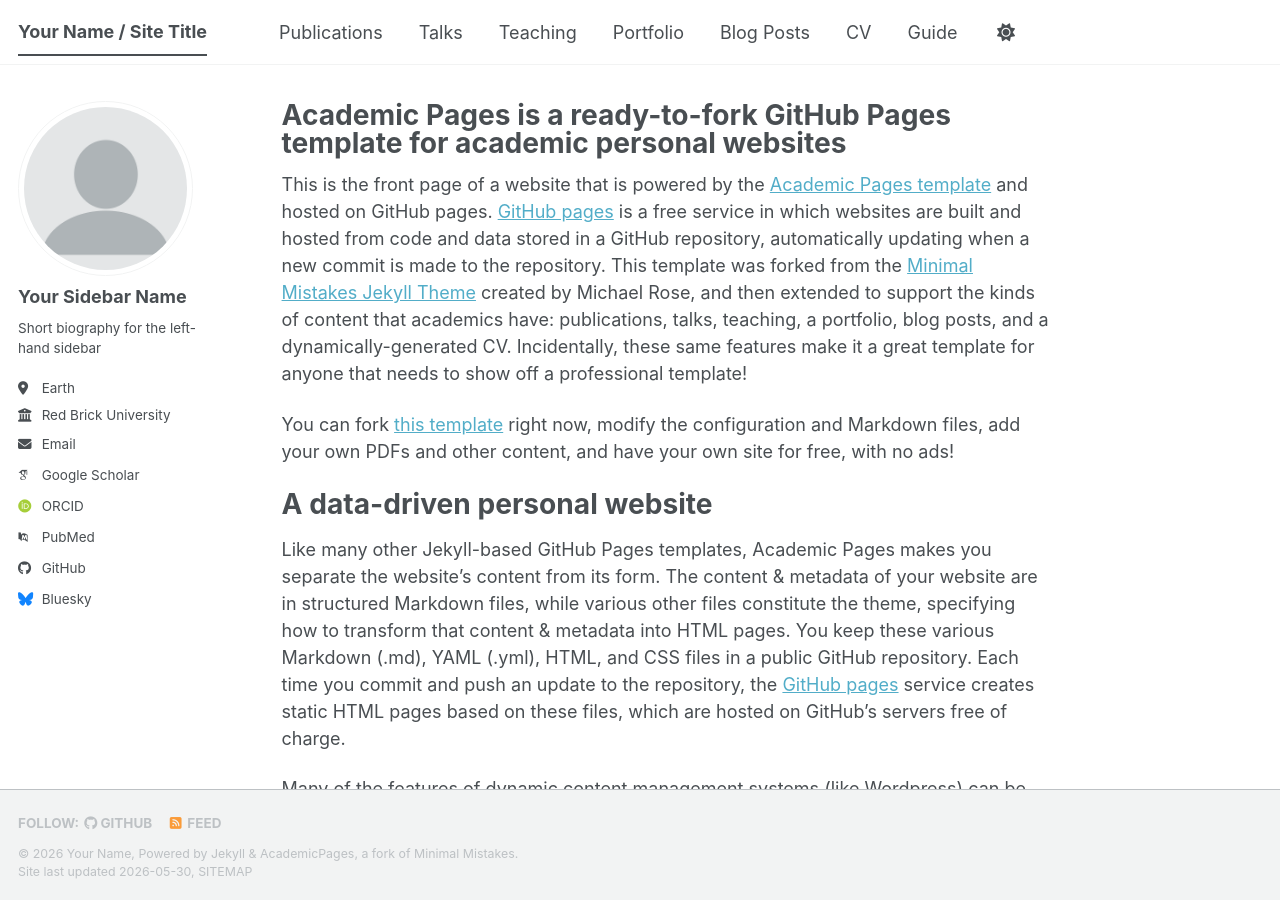
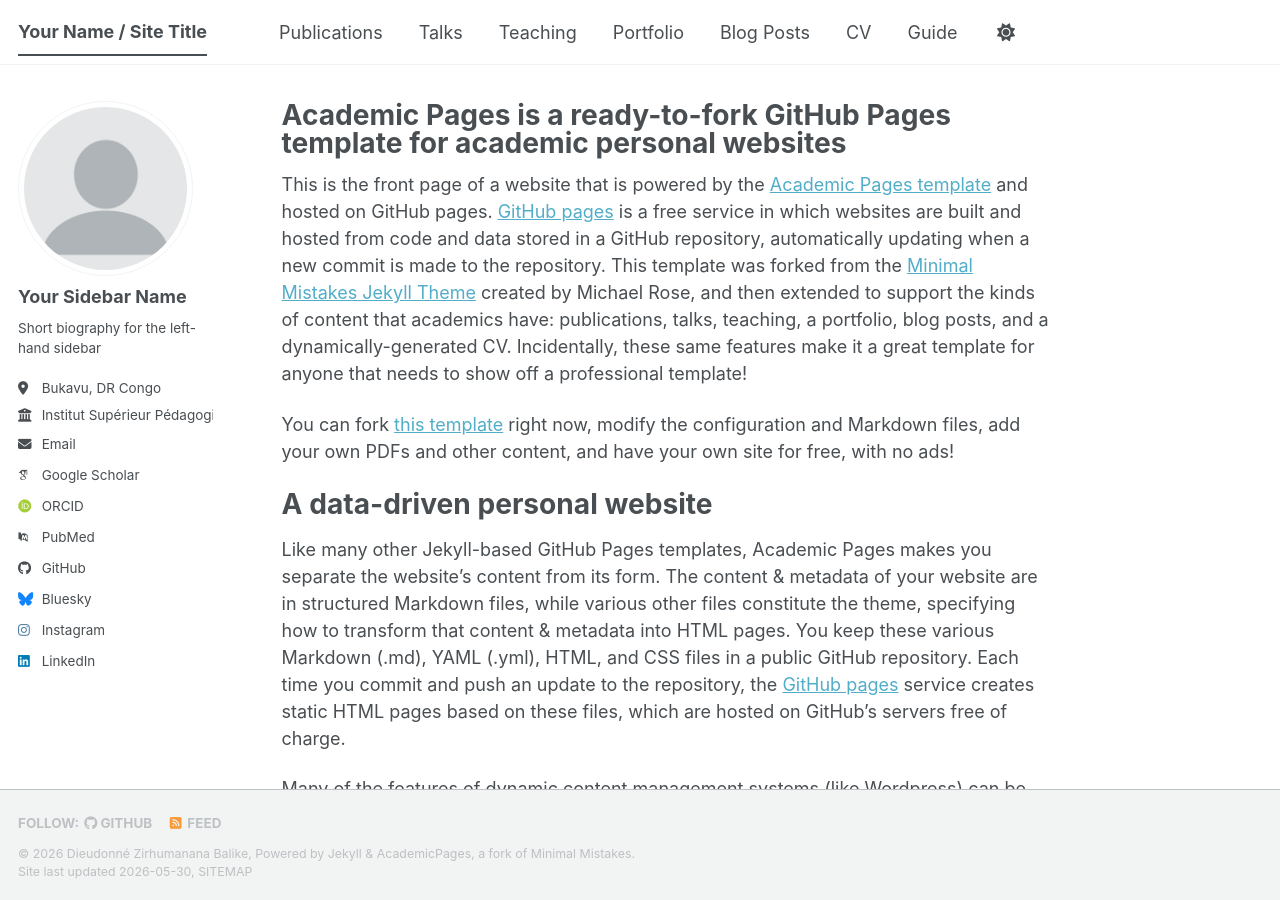
Before and after one commit to Dieudonne143/dieudonnezbalike.github.io, a Jekyll site: the page built from _pages/about.md, in a window 1280 px wide and 900 px high. Built offline with Jekyll 4.4.1, drawn with Linux system fonts in a browser that asks for light colours; some web fonts are replaced; a script bundle is joined from its source files by our own code; library files that are not in the unit come from our copies.

Commit message:
Update personal details in _config.yml
Updated personal information including name, location, employer, email, and social media links.

```diff
--- a/_config.yml
+++ b/_config.yml
@@ -11,7 +11,7 @@ locale                   : "en-US"
 site_theme               : "default" # The available themes options are "default", "air", "sunrise", "mint", "dirt" and "contrast"
 title                    : "Your Name / Site Title"
 title_separator          : "-"
-name                     : &name "Your Name"
+name                     : &name "Dieudonné Zirhumanana Balike"
 description              : &description "Your Name's academic portfolio"   # Update this with a general description of your site, this is the default if not overridden by a page
 url                      : https://academicpages.github.io # The base hostname & protocol for your site e.g. "https://[your GitHub username].github.io",
                                                            # or if you already have some other page hosted on Github then use "https://[your GitHub username].github.io/[Your Repo Name]"
@@ -27,18 +27,18 @@ author:
   name             : "Your Sidebar Name"
   pronouns         : # example: "she/her"
   bio              : "Short biography for the left-hand sidebar"
-  location         : "Earth"
-  employer         : "Red Brick University"
+  location         : "Bukavu, DR Congo"
+  employer         : "Institut Supérieur Pédagogique de Bukavu"
   uri              : # URL
-  email            : "none@example.org"
+  email            : "zirhumanana.balike@ispbukavu.ac.cd"
 
   # Academic websites
   academia         : # URL
   arxiv            : # URL - Update with the correct link to your profile
-  googlescholar    : "https://scholar.google.com/citations?user=PS_CX0AAAAAJ"
+  googlescholar    : "https://scholar.google.com/citations?user=FlRm_K4AAAAJ&hl=en&oi=ao"
   inspire-hep      : # URL
   impactstory      : # URL
-  orcid            : "https://orcid.org/yourorcidurl"
+  orcid            : "https://orcid.org/0000-0003-1166-2651"
   semantic         : # URL
   ssrn             : # URL
   pubmed           : "https://www.ncbi.nlm.nih.gov/pubmed/?term=john+snow"
@@ -64,9 +64,9 @@ author:
   goodreads        : # Username
   google_plus      : # Username
   keybase          : # Username
-  instagram        : # Username
+  instagram        : "Dieudonné Balike"# Username
   lastfm           : # Username
-  linkedin         : # Username
+  linkedin         : "Dieudonné Z. Balike"# Username
   mastodon         : # URL
   medium           : # URL
   pinterest        : # Username
```
